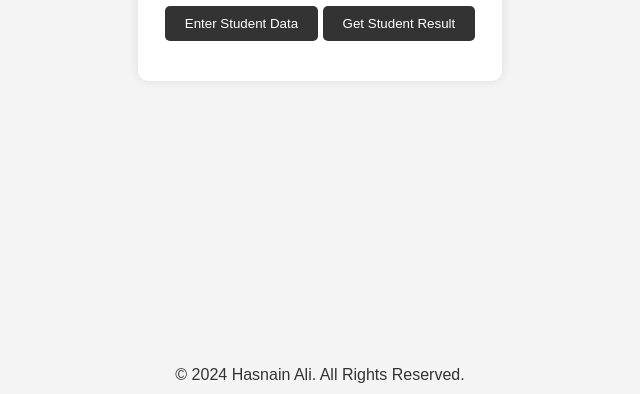
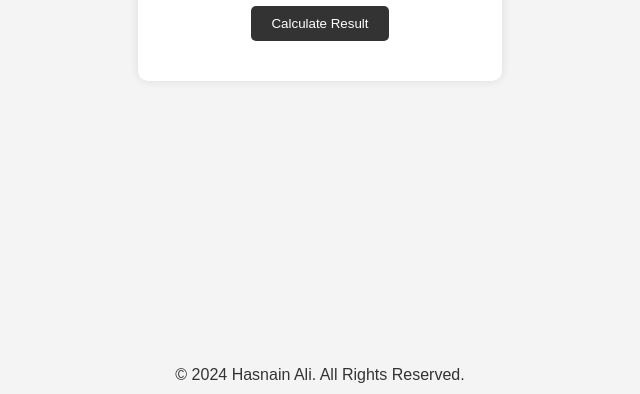
Before and after one commit to hasnainalix1/script-9-11, a plain HTML site: page index.html in a window 1280 px wide. Shown: the part 406-800 px from the top of the page, without its empty margins (320-960 px from the left). Drawn offline with Linux system fonts and the light colour scheme.

Commit message:
Update index.html

```diff
--- a/index.html
+++ b/index.html
@@ -10,15 +10,19 @@
 
     <div class="result-container">
         <h1>Marksheet Calculator</h1>
-        <button class="btn" onclick="calculateResult()">Enter Student Data</button>
-        <button class="btn" onclick="getStudentResult()">Get Student Result</button>
+        <button class="btn" onclick="calculateResult()">Calculate Result</button>
 
         <div class="result-box" id="result-box"></div>
     </div>
 
+
     <footer>
-        &copy; 2024 Hasnain Ali. All Rights Reserved.
+        &copy; 2024  Hasnain Ali. All Rights Reserved.
     </footer>
+
+
+
+
 
     <script src="script.js"></script>
 </body>
```
